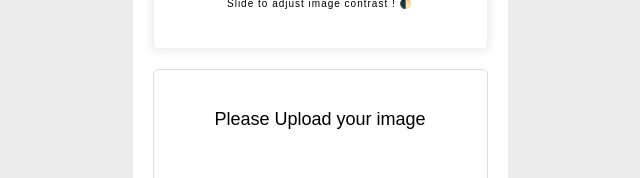
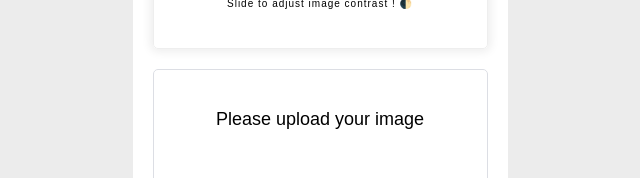
Before and after one commit to IanWei/brightness-contrast-vue, a Vue app: page / in a window 1280 px wide. Shown: the part 514-692 px from the top of the page, without its empty margins (320-960 px from the left). Built offline with nearby package versions, Linux system fonts and the light colour scheme.

Commit message:
fix words

```diff
--- a/src/components/UploadImage.vue
+++ b/src/components/UploadImage.vue
@@ -1,7 +1,7 @@
 <template>
     <div class="container">
         <div class="container__image">
-            <p v-if="!hasImage" class="notice">Please Upload your image</p>
+            <p v-if="!hasImage" class="notice">Please upload your image</p>
             <div class="canvas">
                 <canvas id="canvas"  width="333" height="210"></canvas>
             </div>
```
